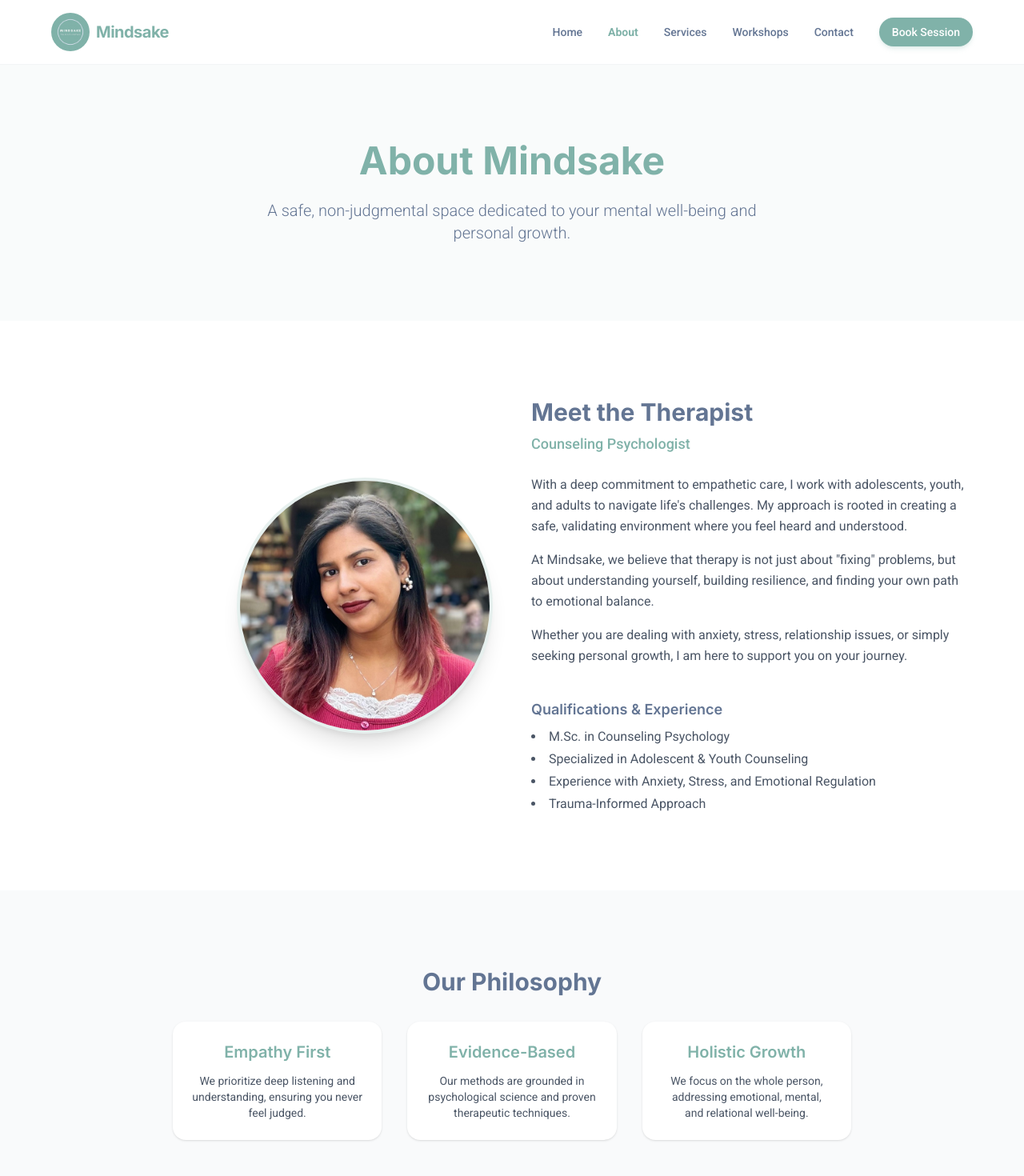
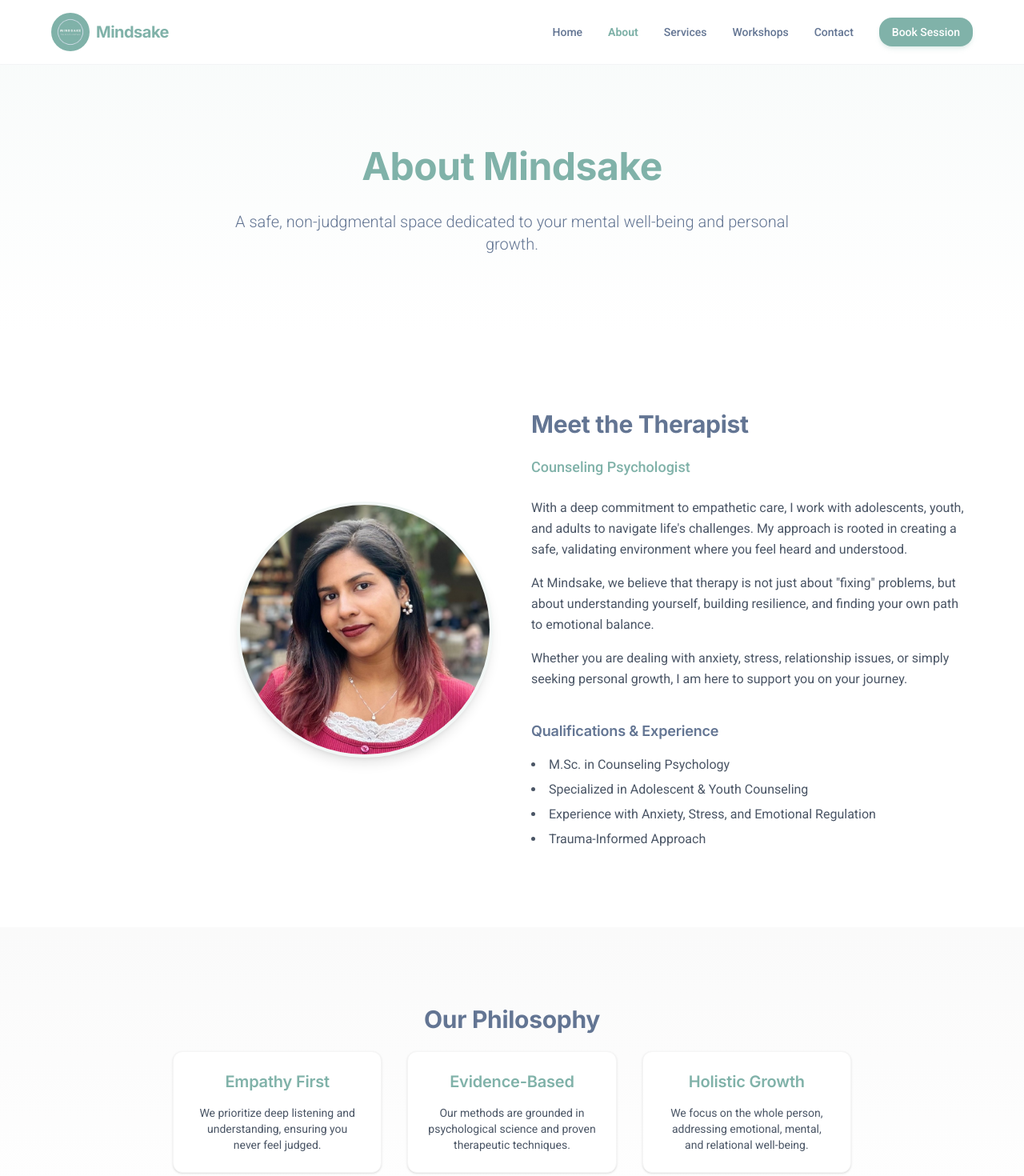
Before and after one commit to joshuazacharyjose/mindsake-website, a Next.js app: page /about in a window 1280 px wide. Shown: the top 1470 px of the page at 80% size. Built offline with nearby package versions, Linux system fonts and the light colour scheme.

Commit message:
feat: scaffold core application pages, UI components, global styles, and Framer Motion animation utilities.

```diff
--- a/app/about/page.tsx
+++ b/app/about/page.tsx
@@ -1,19 +1,24 @@
 import React from "react";
 import Image from "next/image";
 import { Container } from "@/components/ui/Container";
+import { FadeIn, Stagger, StaggerItem } from "@/lib/motion";
 
 export default function AboutPage() {
     return (
         <div className="bg-white">
             {/* Hero Section */}
-            <section className="bg-primary/5 py-16 md:py-24">
+            <section className="bg-gradient-to-b from-primary/5 to-white py-16 md:py-24">
                 <Container className="text-center">
+                    <FadeIn>
                         <h1 className="text-4xl md:text-5xl font-bold font-heading text-primary mb-6">
                             About Mindsake
                         </h1>
+                    </FadeIn>
+                    <FadeIn delay={0.1}>
                         <p className="text-lg md:text-xl text-secondary max-w-2xl mx-auto font-light">
                             A safe, non-judgmental space dedicated to your mental well-being and personal growth.
                         </p>
+                    </FadeIn>
                 </Container>
             </section>
 
@@ -22,8 +27,8 @@ export default function AboutPage() {
                 <Container>
                     <div className="flex flex-col md:flex-row gap-12 items-center">
                         {/* Image Column */}
-                        <div className="w-full md:w-1/2 flex justify-center md:justify-end">
-                            <div className="relative w-64 h-64 md:w-80 md:h-80 rounded-full overflow-hidden border-4 border-primary/20 shadow-xl">
+                        <FadeIn className="w-full md:w-1/2 flex justify-center md:justify-end">
+                            <div className="relative w-64 h-64 md:w-80 md:h-80 rounded-full overflow-hidden border-4 border-primary/10 shadow-lg">
                                 <Image
                                     src="/images/therapist.jpg"
                                     alt="Therapist Profile"
@@ -32,10 +37,10 @@ export default function AboutPage() {
                                     priority
                                 />
                             </div>
-                        </div>
+                        </FadeIn>
 
                         {/* Content Column */}
-                        <div className="w-full md:w-1/2 flex flex-col gap-6 text-center md:text-left">
+                        <FadeIn delay={0.15} className="w-full md:w-1/2 flex flex-col gap-6 text-center md:text-left">
                             <div>
                                 <h2 className="text-3xl font-bold font-heading text-secondary mb-2">
                                     Meet the Therapist
@@ -64,37 +69,45 @@ export default function AboutPage() {
                                     <li>Trauma-Informed Approach</li>
                                 </ul>
                             </div>
-                        </div>
+                        </FadeIn>
                     </div>
                 </Container>
             </section>
 
             {/* Philosophy Section */}
-            <section className="bg-gray-50 py-16 md:py-24">
+            <section className="bg-gradient-to-b from-neutral-50 to-white py-16 md:py-24">
                 <Container className="text-center max-w-4xl">
+                    <FadeIn>
                         <h2 className="text-3xl font-bold font-heading text-secondary mb-8">
                             Our Philosophy
                         </h2>
-                    <div className="grid grid-cols-1 md:grid-cols-3 gap-8">
-                        <div className="p-6 bg-white rounded-2xl shadow-sm">
+                    </FadeIn>
+                    <Stagger className="grid grid-cols-1 md:grid-cols-3 gap-8">
+                        <StaggerItem>
+                            <div className="p-6 bg-white rounded-xl shadow-sm border border-neutral-100 h-full">
                                 <h3 className="text-xl font-semibold text-primary mb-3">Empathy First</h3>
                                 <p className="text-gray-600 text-sm">
                                     We prioritize deep listening and understanding, ensuring you never feel judged.
                                 </p>
                             </div>
-                        <div className="p-6 bg-white rounded-2xl shadow-sm">
+                        </StaggerItem>
+                        <StaggerItem>
+                            <div className="p-6 bg-white rounded-xl shadow-sm border border-neutral-100 h-full">
                                 <h3 className="text-xl font-semibold text-primary mb-3">Evidence-Based</h3>
                                 <p className="text-gray-600 text-sm">
                                     Our methods are grounded in psychological science and proven therapeutic techniques.
                                 </p>
                             </div>
-                        <div className="p-6 bg-white rounded-2xl shadow-sm">
+                        </StaggerItem>
+                        <StaggerItem>
+                            <div className="p-6 bg-white rounded-xl shadow-sm border border-neutral-100 h-full">
                                 <h3 className="text-xl font-semibold text-primary mb-3">Holistic Growth</h3>
                                 <p className="text-gray-600 text-sm">
                                     We focus on the whole person, addressing emotional, mental, and relational well-being.
                                 </p>
                             </div>
-                    </div>
+                        </StaggerItem>
+                    </Stagger>
                 </Container>
             </section>
         </div>
--- a/app/globals.css
+++ b/app/globals.css
@@ -9,6 +9,11 @@
   --primary-dark: #5A8C82;
   --primary-light: #A4D4C9;
   --secondary: #637593;
+
+  /* Neutrals for visual depth */
+  --neutral-50: #fafafa;
+  --neutral-100: #f5f5f5;
+  --neutral-200: #e5e5e5;
 }
 
 @theme inline {
@@ -24,12 +29,74 @@
   --font-heading: var(--font-inter);
 }
 
+/* Base body styles with improved typography */
 body {
   background: var(--background);
   color: var(--foreground);
   font-family: var(--font-roboto), sans-serif;
+  line-height: 1.7;
+  -webkit-font-smoothing: antialiased;
+  -moz-osx-font-smoothing: grayscale;
 }
 
-h1, h2, h3, h4, h5, h6 {
+/* Heading hierarchy with spacing */
+h1,
+h2,
+h3,
+h4,
+h5,
+h6 {
   font-family: var(--font-inter), sans-serif;
+  line-height: 1.3;
+  letter-spacing: -0.01em;
 }
+
+h1 {
+  margin-bottom: 1.5rem;
+}
+
+h2 {
+  margin-bottom: 1.25rem;
+}
+
+h3 {
+  margin-bottom: 1rem;
+}
+
+/* Prose/content readability */
+p {
+  max-width: 65ch;
+}
+
+/* Enhanced focus states for accessibility */
+*:focus-visible {
+  outline: 2px solid var(--primary-light);
+  outline-offset: 2px;
+  border-radius: 4px;
+}
+
+/* Subtle input focus enhancement */
+input:focus,
+textarea:focus,
+select:focus {
+  border-color: var(--primary) !important;
+  box-shadow: 0 0 0 3px rgba(128, 178, 169, 0.15);
+}
+
+/* Respect reduced motion preference */
+@media (prefers-reduced-motion: reduce) {
+
+  *,
+  *::before,
+  *::after {
+    animation-duration: 0.01ms !important;
+    animation-iteration-count: 1 !important;
+    transition-duration: 0.01ms !important;
+  }
+}
+
+/* Subtle selection color */
+::selection {
+  background-color: var(--primary-light);
+  color: var(--foreground);
+}
--- a/components/ui/Button.tsx
+++ b/components/ui/Button.tsx
@@ -26,7 +26,7 @@ export const Button = React.forwardRef<HTMLButtonElement | HTMLAnchorElement, Bu
         };
 
         const classes = cn(
-            "inline-flex items-center justify-center rounded-full font-medium transition-all duration-200 focus:outline-none focus:ring-2 focus:ring-primary/50 focus:ring-offset-2 disabled:opacity-50 disabled:pointer-events-none active:scale-[0.98]",
+            "inline-flex items-center justify-center rounded-2xl font-medium transition-all duration-200 ease-out focus:outline-none focus:ring-2 focus:ring-primary/50 focus:ring-offset-2 disabled:opacity-50 disabled:pointer-events-none hover:scale-[1.02] active:scale-[0.98]",
             variants[variant],
             sizes[size],
             className
--- a/components/ui/Card.tsx
+++ b/components/ui/Card.tsx
@@ -9,9 +9,9 @@ export function Card({ className, variant = "default", children, ...props }: Car
     return (
         <div
             className={cn(
-                "rounded-2xl bg-white p-6 transition-all duration-300",
-                variant === "default" && "shadow-sm border border-primary/10",
-                variant === "hover" && "shadow-sm border border-primary/10 hover:shadow-lg hover:-translate-y-1 hover:border-primary/30",
+                "rounded-xl bg-white p-6 transition-all duration-300 ease-out",
+                variant === "default" && "shadow-sm border border-neutral-100",
+                variant === "hover" && "shadow-sm border border-neutral-100 hover:shadow-md hover:-translate-y-0.5 hover:border-primary/20",
                 className
             )}
             {...props}
--- /dev/null
+++ b/lib/motion.tsx
@@ -0,0 +1,105 @@
+"use client";
+
+import { motion, useReducedMotion, type Variants } from "framer-motion";
+import { ReactNode } from "react";
+
+// Centralized motion variants - subtle and calming
+// Using cubic bezier for smooth easing [0.25, 0.1, 0.25, 1] = ease-out
+export const fadeInUp: Variants = {
+    hidden: { opacity: 0, y: 10 },
+    visible: {
+        opacity: 1,
+        y: 0,
+        transition: { duration: 0.5, ease: [0.25, 0.1, 0.25, 1] },
+    },
+};
+
+export const fadeIn: Variants = {
+    hidden: { opacity: 0 },
+    visible: {
+        opacity: 1,
+        transition: { duration: 0.4, ease: [0.25, 0.1, 0.25, 1] },
+    },
+};
+
+export const staggerContainer: Variants = {
+    hidden: { opacity: 0 },
+    visible: {
+        opacity: 1,
+        transition: {
+            staggerChildren: 0.1,
+            delayChildren: 0.1,
+        },
+    },
+};
+
+// FadeIn wrapper component with reduced motion support
+interface FadeInProps {
+    children: ReactNode;
+    className?: string;
+    delay?: number;
+    direction?: "up" | "none";
+}
+
+export function FadeIn({ children, className, delay = 0, direction = "up" }: FadeInProps) {
+    const shouldReduceMotion = useReducedMotion();
+
+    if (shouldReduceMotion) {
+        return <div className={className}>{children}</div>;
+    }
+
+    const variants = direction === "up" ? fadeInUp : fadeIn;
+
+    return (
+        <motion.div
+            initial="hidden"
+            whileInView="visible"
+            viewport={{ once: true, margin: "-50px" }}
+            variants={variants}
+            transition={{ delay }}
+            className={className}
+        >
+            {children}
+        </motion.div>
+    );
+}
+
+// Section wrapper with stagger animation
+interface StaggerProps {
+    children: ReactNode;
+    className?: string;
+}
+
+export function Stagger({ children, className }: StaggerProps) {
+    const shouldReduceMotion = useReducedMotion();
+
+    if (shouldReduceMotion) {
+        return <div className={className}>{children}</div>;
+    }
+
+    return (
+        <motion.div
+            initial="hidden"
+            whileInView="visible"
+            viewport={{ once: true, margin: "-50px" }}
+            variants={staggerContainer}
+            className={className}
+        >
+            {children}
+        </motion.div>
+    );
+}
+
+// Stagger item (for use inside Stagger)
+interface StaggerItemProps {
+    children: ReactNode;
+    className?: string;
+}
+
+export function StaggerItem({ children, className }: StaggerItemProps) {
+    return (
+        <motion.div variants={fadeInUp} className={className}>
+            {children}
+        </motion.div>
+    );
+}
--- a/package.json
+++ b/package.json
@@ -11,6 +11,7 @@
   "dependencies": {
     "@hookform/resolvers": "^5.2.2",
     "clsx": "^2.1.1",
+    "framer-motion": "^12.29.2",
     "lucide-react": "^0.563.0",
     "next": "16.1.4",
     "react": "19.2.3",
```
Also changed, not shown: app/contact/page.tsx (+16 -10 lines), app/page.tsx (+23 -9 lines), app/services/page.tsx (+30 -13 lines), app/workshops/page.tsx (+26 -13 lines), 1 other file (tests, documents, lock files or other folders). Lines whose indentation alone changed are shown as unchanged.
